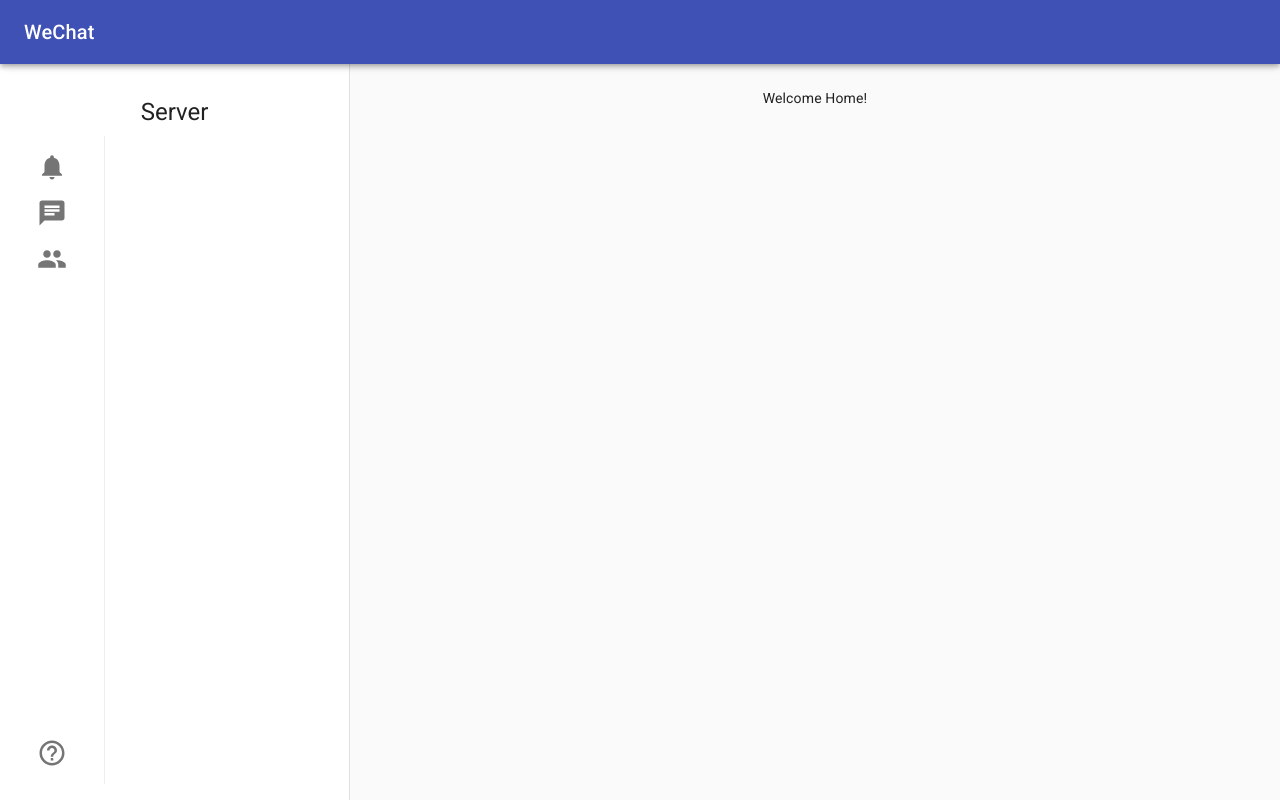
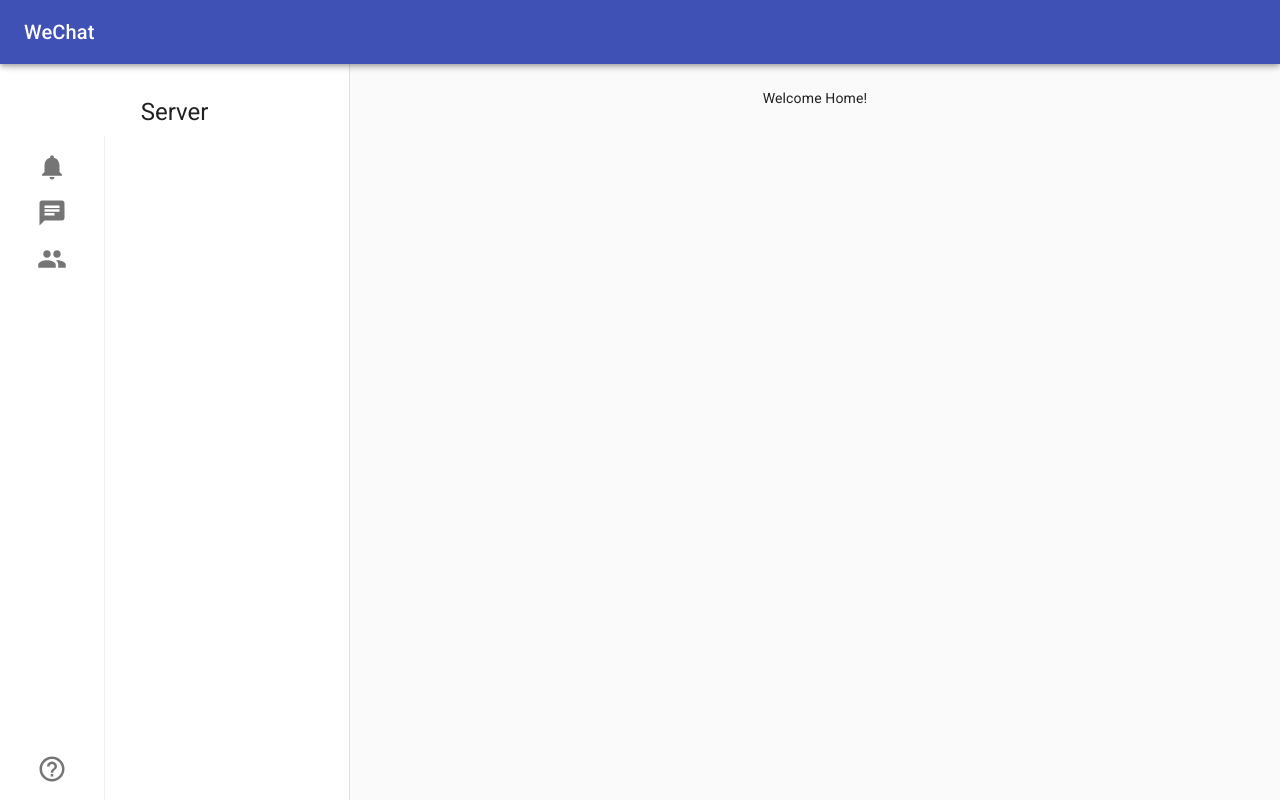
Before and after one commit to latchkostov/react-chat-app, a React (Create React App) app: page / in a window 1280 px wide. Built offline with nearby package versions, Linux system fonts and the light colour scheme.

Commit message:
Adjust heights for drawer container

```diff
--- a/src/App.tsx
+++ b/src/App.tsx
@@ -30,7 +30,9 @@ const useStyles = makeStyles((theme: Theme) =>
     },
     drawerContainer: {
       overflow: 'auto',
-      height: '100%'
+      height: '100%',
+      display: 'flex',
+      flexDirection: 'column'
     },
     content: {
       flexGrow: 1,
@@ -43,7 +45,7 @@ const useStyles = makeStyles((theme: Theme) =>
     },
     menuAndRouterContainer: {
       display: 'flex',
-      height: '88%'
+      height: '100%'
     },
     listsContainer: {
       display: 'flex',
```
